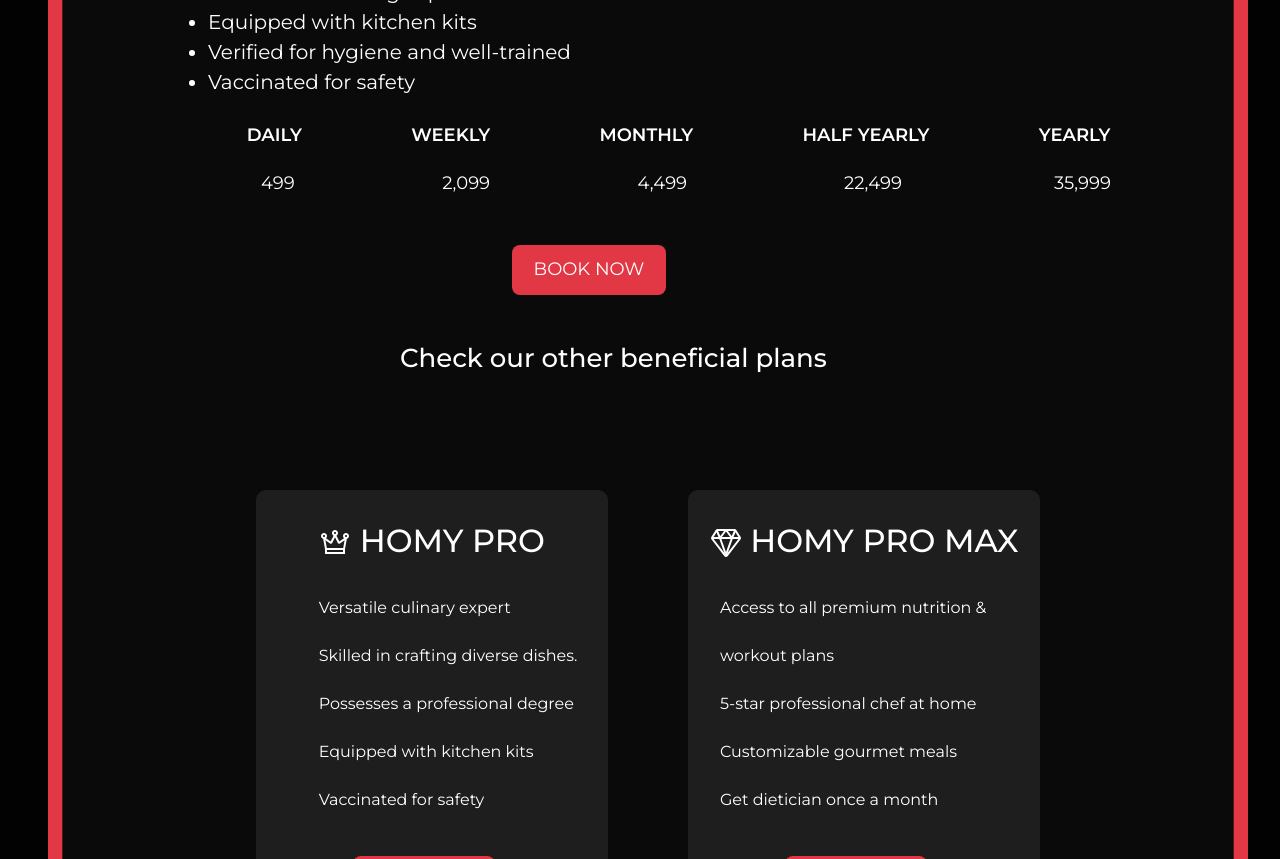
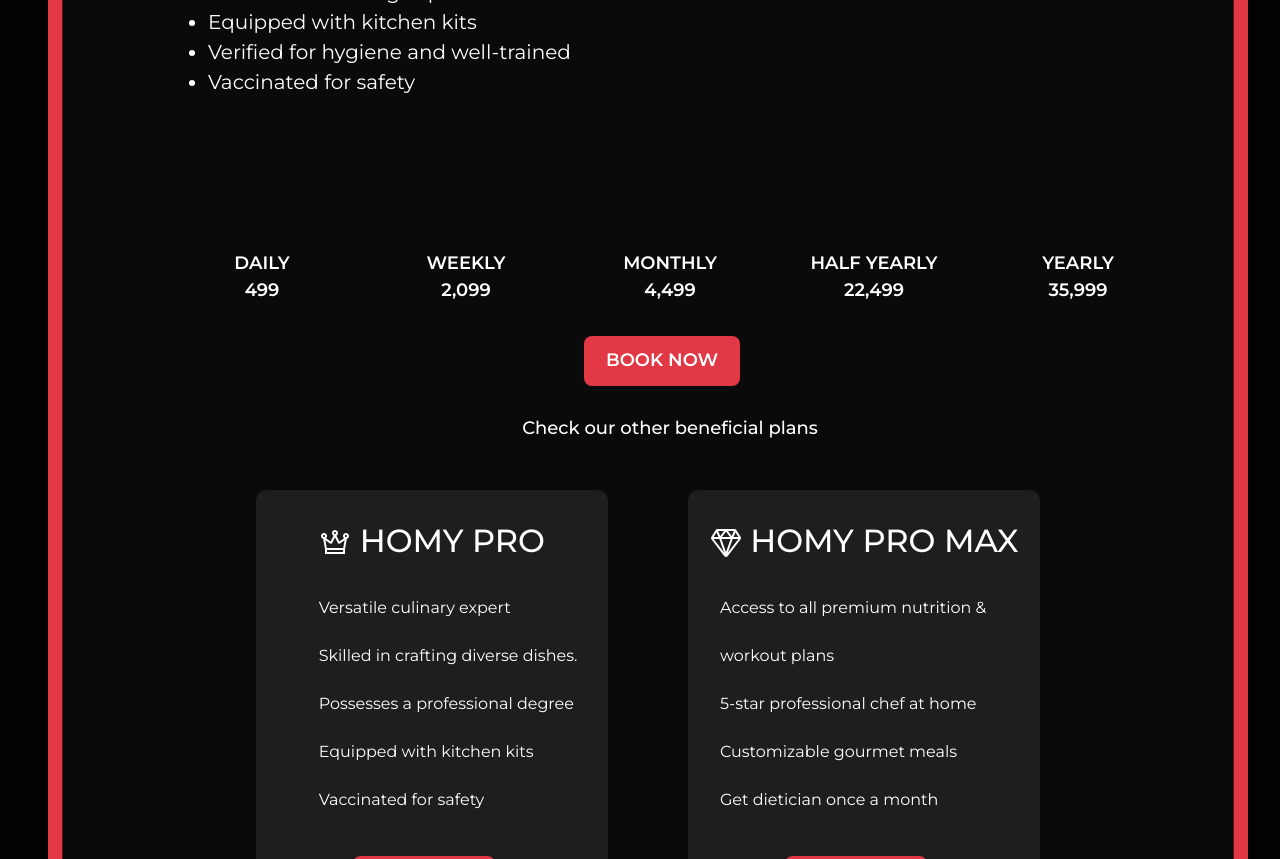
Before and after one commit to vanshika8750/The-Homy, a React (Vite) app: page /homy in a window 1280 px wide. Shown: the part 700-1559 px from the top of the page. Built offline with nearby package versions, Linux system fonts and the light colour scheme.

Commit message:
new pricing element

```diff
--- a/src/Pages/Homy/Homy.css
+++ b/src/Pages/Homy/Homy.css
@@ -9,7 +9,7 @@
 	margin-left: 5rem;
 	top: 0;
 }
-.desktopviewh{
+.desktopviewh {
 	display: block;
 }
 .midviewkkh {
@@ -35,11 +35,14 @@
 }
 
 .KitchenKing-homy-Heading {
+	width: 100%;
 	position: absolute;
 	padding-top: 0rem;
 	top: 6.5rem;
-	margin-left: 36rem;
-
+	left: 0;
+	display: flex;
+	justify-content: center;
+	align-items: center;
 }
 .KitchenKing-homy-Heading h1 {
 	color: #fff;
@@ -119,6 +122,9 @@
 	margin: 0px;
 	text-align: left;
 	font-weight: 600;
+	display: flex;
+	align-items: center;
+	flex-direction: column;
 }
 .KitchenKing-homy-price ul {
 	display: flex;
@@ -145,14 +151,14 @@
 	top: 27rem;
 	/* left: 20rem; */
 	display: flex;
-		width: 100vw;
-		left: 0;
-		align-items: center;
-		justify-content: center;
+	width: 100%;
+	left: 0;
+	align-items: center;
+	justify-content: center;
 }
 .KitchenKing-homy-card {
 	padding-top: 2rem;
-	margin-top: 1rem;
+	margin-top: -1rem;
 	border-radius: 10px;
 	display: flex;
 	align-items: center;
@@ -175,8 +181,9 @@
 .book-btn {
 	margin-top: 2rem;
 }
-.book-now-btn {
-	margin-left: 33.3rem;
+.book-now-btnh {
+	margin-left: 0rem;
+	margin-bottom: 2rem;
 	margin-top: 2rem;
 }
 
@@ -196,7 +203,7 @@
 	.mobileview {
 		display: block !important;
 	}
-	.midviewkkh{
+	.midviewkkh {
 		display: none;
 	}
 
@@ -238,19 +245,21 @@
 		margin-top: 2rem;
 	}
 	.KitchenKing-homy-Heading {
-		margin-left: 1rem;
+		/* margin-left: 1rem; */
 		margin-top: 0rem;
 	}
 	.KitchenKing-homy-Heading h1 {
 		font-size: 28px;
 	}
-	.book-now-btn {
-		margin-top: 1rem;
-		margin-left: 0rem !important ;
+	.book-now-btnh
+ {
+	margin-left: 0rem;
+	margin-bottom: 2rem;
+	margin-top: 2rem;
 	}
 
 	.KitchenKing-homy-cards {
-		top: -50rem;
+		top: -55rem;
 		left: -1rem;
 		flex-direction: column;
 	}
@@ -283,10 +292,9 @@
 		margin-left: -2rem;
 	}
 
-
 	.KitchenKing-homy-Heading {
 		left: 0;
-		width: 100vw;
+		width: 100%;
 		margin: -1rem auto;
 		text-align: center;
 	}
@@ -315,15 +323,16 @@
 	}
 	.KitchenKing-homy-features {
 		font-size: 12px;
-
 	}
 	.KitchenKing-homy-price {
 		margin-top: 2rem;
 		font-size: 18px;
-		left:3rem;
+		left: 3rem;
 	}
-	.book-now-btn {
-		margin-left: 22rem !important;
+	.book-now-btnh
+ {margin-left: 0rem;
+	margin-bottom: 2rem;
+	margin-top: 2rem;
 	}
 	.KitchenKing-homy-price-amount h3 {
 		font-size: 20px;
@@ -335,7 +344,7 @@
 	}
 	.KitchenKing-homy-cards {
 		display: flex;
-		width: 100vw;
+		width: 100%;
 		left: 0;
 		align-items: center;
 		justify-content: center;
@@ -344,7 +353,7 @@
 		/* left: 2rem; */
 	}
 	.KitchenKing-homy-card {
-		width:20rem ;
+		width: 20rem;
 		height: 18rem;
 		/* margin-top: -5rem; */
 	}
@@ -359,7 +368,6 @@
 		height: 2.5rem;
 		left: 0rem;
 	}
-
 }
 @media only screen and (min-width: 901px) and (max-width: 1080px) {
 	.KitchenKing-homy {
@@ -374,7 +382,7 @@
 
 	.KitchenKing-homy-Heading {
 		left: 0;
-		width: 100vw;
+		width: 100%;
 		margin: -1rem auto;
 
 		text-align: center;
@@ -402,17 +410,18 @@
 	.KitchenKing-homy-features {
 		left: -5rem;
 	}
-	.KitchenKing-homy-features li{
+	.KitchenKing-homy-features li {
 		font-size: 18px;
-
 	}
 	.KitchenKing-homy-price {
 		margin-top: 2rem;
 		font-size: 18px;
-		left:3rem;
+		left: 3rem;
 	}
-	.book-now-btn {
-		margin-left: 22rem !important;
+	.book-now-btnh
+ {margin-left: 0rem;
+	margin-bottom: 2rem;
+	margin-top: 2rem;
 	}
 	.KitchenKing-homy-price-amount h3 {
 		font-size: 20px;
@@ -424,7 +433,7 @@
 	}
 	.KitchenKing-homy-cards {
 		display: flex;
-		width: 100vw;
+		width: 100%;
 		left: 0;
 		align-items: center;
 		justify-content: center;
@@ -432,7 +441,7 @@
 		/* left: 2rem; */
 	}
 	.KitchenKing-homy-card {
-		max-width:35rem ;
+		max-width: 35rem;
 		height: 22rem;
 		/* margin-top: -5rem; */
 	}
@@ -446,13 +455,12 @@
 	}
 }
 @media only screen and (min-width: 1081px) and (max-width: 1280px) {
-
 	.KitchenKing-homy {
 		margin-left: -2rem;
 	}
 	.KitchenKing-homy-Heading {
 		left: 0;
-		width: 100vw;
+		width: 100%;
 		margin: -1rem auto;
 		text-align: center;
 	}
@@ -463,7 +471,7 @@
 		display: block;
 	}
 	.middle {
-		display: block!important;
+		display: block !important;
 	}
 	.KitchenKing-homy-content {
 		margin-left: 18rem;
@@ -481,12 +489,14 @@
 		left: -10rem;
 	}
 	.KitchenKing-homy-price {
-		margin-top: 2rem;
+		margin-top: 10rem;
 		font-size: 18px;
 		left: 7rem;
 	}
-	.book-now-btn {
-		margin-left: 22rem !important;
+	.book-now-btnh
+ {margin-left: 0rem;
+	margin-bottom: 2rem;
+	margin-top: 2rem;
 	}
 	.KitchenKing-homy-price-amount h3 {
 		font-size: 26px;
@@ -499,11 +509,10 @@
 	.KitchenKing-homy-cards {
 		top: 35rem;
 		display: flex;
-		width: 100vw;
+		width: 100%;
 		left: 0;
 		align-items: center;
 		justify-content: center;
-
 	}
 	.KitchenKing-homy-card {
 		height: 27rem;
--- a/src/Pages/Homy/Homy.jsx
+++ b/src/Pages/Homy/Homy.jsx
@@ -65,24 +65,35 @@
 					<img className="midviewkkh" src={KitchenKingBordermid} />
 				</div>
 				<div className="KitchenKing-homy-price">
-					<ul>
-						<li>DAILY</li>
-						<li>WEEKLY</li>
-						<li>MONTHLY</li>
-						<li>HALF YEARLY</li>
-						<li>YEARLY&nbsp;&nbsp;&nbsp;</li>
-					</ul>
-				</div>
-				<div className="KitchenKing-homy-price KitchenKing-homy-price-amount ">
-					<ul>
-						<li>499&nbsp;&nbsp;</li>
-						<li>2,099&nbsp;&nbsp;</li>
-						<li>4,499&nbsp;&nbsp;&nbsp;&nbsp;</li>
-						<li>22,499 &nbsp;&nbsp;</li>
-						<li>35,999</li>
-					</ul>
-					<div className="connect-button book-now-btn">BOOK NOW</div>
-					<h3 className="checkout-plans-homy">
+				<div className="KitchenKing-homypromax-table">
+						<div className="pricecard">
+							DAILY
+							<br />
+							<span className="red">499</span>
+						</div>
+						<div className="pricecard">
+							WEEKLY
+							<br />
+							<span className="red">2,099</span>
+						</div>
+						<div className="pricecard">
+							MONTHLY
+							<br />
+							<span className="red">4,499</span>
+						</div>
+						<div className="pricecard">
+							HALF YEARLY
+							<br />
+							<span className="red">22,499</span>
+						</div>
+						<div className="pricecard">
+							YEARLY
+							<br />
+							<span className="red">35,999</span>
+						</div>
+					</div>
+					<div className="connect-button book-now-btnh">BOOK NOW</div>
+					<h3 className="checkout-plansh">
 						Check our other beneficial plans{" "}
 					</h3>
 				</div>
--- a/src/Pages/HomyPro/HomyPro.css
+++ b/src/Pages/HomyPro/HomyPro.css
@@ -35,7 +35,7 @@
 }
 
 .KitchenKing-homypro-Heading {
-	width: 95vw;
+	width: 100%;
 	position: absolute;
 	padding-top: 0rem;
 	top: 6.5rem;
@@ -49,7 +49,8 @@
 .KitchenKing-homypro-Heading h1 {
 	color: #fff;
 	font-family: Montserrat;
-	font-size: 60px;
+	font-size: 40px;
+	margin-left: 2rem;
 	font-style: normal;
 	font-weight: 400;
 	line-height: 100%; /* 69.36px */
@@ -88,6 +89,34 @@
 	flex-direction: column;
 	margin-left: 5rem;
 	top: 0;
+}.KitchenKing-homypromax-table {
+	width: 100%;
+	height: max-content;
+	/* border: 2px solid #e23744; */
+	display: flex;
+	flex-direction: row;
+	justify-content: space-around;
+}
+.KitchenKing-homypromax-table:hover {
+	transition: 0.5s ease-in-out;
+}
+.pricecard {
+	text-align: center;
+	width: 15%;
+	gap: 1rem;
+	/* border: 2px solid white; */
+}
+.pricecard:hover {
+	/* background-color: #dddddd; */
+	/* color: black; */
+	transition: 0.4s ease-in-out;
+	border: 1px solid #fff;
+	transform: scale(1.1);
+}
+.pricecard:hover .red {
+	transition: 0.5s ease-in-out;
+
+	color: #e23744;
 }
 .KitchenKing-homypro-lower-background img {
 	max-width: 100% !important;
@@ -119,6 +148,10 @@
 	font-family: Montserrat;
 	z-index: 3;
 	position: absolute;
+	display: flex;
+	flex-direction: column;
+	justify-content: center;
+	align-items: center;
 	top: 5rem;
 	left: 3rem;
 	margin: 0px;
@@ -150,7 +183,7 @@
 	top: 27rem;
 	/* left: 20rem; */
 	display: flex;
-		width: 100vw;
+		width: 100%;
 		left: 0;
 		align-items: center;
 		justify-content: center;
@@ -180,8 +213,8 @@
 .book-btn {
 	margin-top: 2rem;
 }
-.book-now-btn {
-	margin-left: 33.3rem;
+.book-now-btnh {
+	/* margin-left: 33.3rem; */
 	margin-top: 2rem;
 }
 
@@ -207,10 +240,10 @@
 	.KitchenKing-homypro-Heading {
 		width: auto;
 		top: 5rem;
-		left: 2rem;
+		left: 0rem;
 	}
 	.KitchenKing-Heading h1 {
-		margin-left: 1rem;
+		/* margin-left: 1rem; */
 		font-size: 28px;
 	}
 	.KitchenKing-homypro-content {
@@ -257,13 +290,13 @@
 	.KitchenKing-homypro-Heading h1 {
 		font-size: 28px;
 	}
-	.book-now-btn {
+	.book-now-btnh {
 		margin-top: 1rem;
 		margin-left: 0rem !important ;
 	}
 
 	.KitchenKing-homypro-cards {
-		top: -50rem;
+		top: -55rem;
 		left: -1rem;
 		flex-direction: column;
 	}
@@ -299,7 +332,7 @@
 
 	.KitchenKing-homypro-Heading {
 		left: 0;
-		width: 100vw;
+		width: 100%;;
 		margin: -1rem auto;
 		text-align: center;
 	}
@@ -335,8 +368,10 @@
 		font-size: 18px;
 		left:3rem;
 	}
-	.book-now-btn {
-		margin-left: 22rem !important;
+	.book-now-btnh {
+		margin-left: 0rem;
+		margin-bottom: 2rem;
+		margin-top: 2rem;
 	}
 	.KitchenKing-homypro-price-amount h3 {
 		font-size: 20px;
@@ -348,7 +383,7 @@
 	}
 	.KitchenKing-homypro-cards {
 		display: flex;
-		width: 100vw;
+		width: 100%;;
 		left: 0;
 		align-items: center;
 		justify-content: center;
@@ -387,7 +422,7 @@
 
 	.KitchenKing-homypro-Heading {
 		left: 0;
-		width: 100vw;
+		width: 100%;;
 		margin: -1rem auto;
 
 		text-align: center;
@@ -424,8 +459,10 @@
 		font-size: 18px;
 		left:3rem;
 	}
-	.book-now-btn {
-		margin-left: 22rem !important;
+	.book-now-btnh {
+		margin-left: 0rem;
+		margin-bottom: 2rem;
+		margin-top: 2rem;
 	}
 	.KitchenKing-homypro-price-amount h3 {
 		font-size: 20px;
@@ -437,7 +474,7 @@
 	}
 	.KitchenKing-homypro-cards {
 		display: flex;
-		width: 100vw;
+		width: 100%;;
 		left: 0;
 		align-items: center;
 		justify-content: center;
@@ -465,7 +502,7 @@
 	}
 	.KitchenKing-homypro-Heading {
 		left: 0;
-		width: 100vw;
+		width: 100%;;
 		margin: -1rem auto;
 		text-align: center;
 	}
@@ -494,12 +531,14 @@
 		left: -10rem;
 	}
 	.KitchenKing-homypro-price {
-		margin-top: 2rem;
+		margin-top: 10rem;
 		font-size: 18px;
 		left: 7rem;
 	}
-	.book-now-btn {
-		margin-left: 22rem !important;
+	.book-now-btnh {
+		margin-left: 0rem;
+		margin-bottom: 2rem;
+		margin-top: 2rem;
 	}
 	.KitchenKing-homypro-price-amount h3 {
 		font-size: 26px;
@@ -512,7 +551,7 @@
 	.KitchenKing-homypro-cards {
 		top: 35rem;
 		display: flex;
-		width: 100vw;
+		width: 100%;
 		left: 0;
 		align-items: center;
 		justify-content: center;
--- a/src/Pages/HomyPro/HomyPro.jsx
+++ b/src/Pages/HomyPro/HomyPro.jsx
@@ -65,24 +65,35 @@
 					<img className="midviewkkh" src={KitchenKingBordermid} />
 				</div>
 				<div className="KitchenKing-homypro-price">
-					<ul>
-						<li>DAILY</li>
-						<li>WEEKLY</li>
-						<li>MONTHLY</li>
-						<li>HALF YEARLY</li>
-						<li>YEARLY&nbsp;&nbsp;&nbsp;</li>
-					</ul>
-				</div>
-				<div className="KitchenKing-homypro-price KitchenKing-homypro-price-amount ">
-					<ul>
-						<li>499&nbsp;&nbsp;</li>
-						<li>2,099&nbsp;&nbsp;</li>
-						<li>4,499&nbsp;&nbsp;&nbsp;&nbsp;</li>
-						<li>22,499 &nbsp;&nbsp;</li>
-						<li>35,999</li>
-					</ul>
-					<div className="connect-button book-now-btn">BOOK NOW</div>
-					<h3 className="checkout-plans">
+				<div className="KitchenKing-homypromax-table">
+						<div className="pricecard">
+							DAILY
+							<br />
+							<span className="red">499</span>
+						</div>
+						<div className="pricecard">
+							WEEKLY
+							<br />
+							<span className="red">2,099</span>
+						</div>
+						<div className="pricecard">
+							MONTHLY
+							<br />
+							<span className="red">4,499</span>
+						</div>
+						<div className="pricecard">
+							HALF YEARLY
+							<br />
+							<span className="red">22,499</span>
+						</div>
+						<div className="pricecard">
+							YEARLY
+							<br />
+							<span className="red">35,999</span>
+						</div>
+					</div>
+					<div className="connect-button book-now-btnh">BOOK NOW</div>
+					<h3 className="checkout-plansh">
 						Check our other beneficial plans{" "}
 					</h3>
 				</div>
--- a/src/Pages/HomyProMax/HomyProMax.css
+++ b/src/Pages/HomyProMax/HomyProMax.css
@@ -30,16 +30,14 @@
 	);
 }
 .KitchenKing-homypromax-Heading {
-	width: 95vw;
+	width: 100%;
 	position: absolute;
 	padding-top: 0rem;
 	top: 6.5rem;
 	left: 0;
-	margin-left: 0rem;
 	display: flex;
 	justify-content: center;
 	align-items: center;
-
 }
 .KitchenKing-homypromax-upper-background img {
 	max-width: 100%;
@@ -49,8 +47,8 @@
 .KitchenKing-homypromax-Heading h1 {
 	color: #fff;
 	font-family: Montserrat;
-	font-size: 48px;
-	margin-left:2rem;
+	font-size: 40px;
+	margin-left: 2rem;
 	font-style: normal;
 	font-weight: 400;
 	line-height: 100%; /* 69.36px */
@@ -95,10 +93,38 @@
 
 	/* display: block; */
 }
+.KitchenKing-homypromax-table {
+	width: 100%;
+	height: max-content;
+	/* border: 2px solid #e23744; */
+	display: flex;
+	flex-direction: row;
+	justify-content: space-around;
+}
+.KitchenKing-homypromax-table:hover {
+	transition: 0.5s ease-in-out;
+}
+.pricecard {
+	text-align: center;
+	width: 15%;
+	gap: 1rem;
+	/* border: 2px solid white; */
+}
+.pricecard:hover {
+	/* background-color: #dddddd; */
+	/* color: black; */
+	transition: 0.4s ease-in-out;
+	border: 1px solid #fff;
+	transform: scale(1.1);
+}
+.pricecard:hover .red {
+	transition: 0.5s ease-in-out;
+
+	color: #e23744;
+}
 
 .KitchenKing-homypromax-lower-background {
 	max-width: 100% !important;
-
 	max-width: 100%;
 	background-color: rgb(11, 10, 10);
 	position: relative;
@@ -114,6 +140,7 @@
 	text-align: left;
 }
 .KitchenKing-homypromax-price {
+	/* border: 2px solid blue; */
 	width: 85%;
 	font-size: 24px;
 	color: #ffffff;
@@ -125,6 +152,9 @@
 	margin: 0px;
 	text-align: left;
 	font-weight: 600;
+	display: flex;
+	align-items: center;
+	flex-direction: column;
 }
 .KitchenKing-homypromax-price ul {
 	display: flex;
@@ -151,14 +181,14 @@
 	top: 27rem;
 	/* left: 20rem; */
 	display: flex;
-	width: 100vw;
+	width: 100%;
 	left: 0;
 	align-items: center;
 	justify-content: center;
 }
 .KitchenKing-homypromax-card {
 	padding-top: 2rem;
-	margin-top: 1rem;
+	margin-top: -1rem;
 	border-radius: 10px;
 	display: flex;
 	align-items: center;
@@ -181,8 +211,9 @@
 .book-btn {
 	margin-top: 0rem !important;
 }
-.book-now-btn {
-	margin-left: 33.3rem;
+.book-now-btnh {
+	margin-left: 0rem;
+	margin-bottom: 2rem;
 	margin-top: 2rem;
 }
 
@@ -205,7 +236,16 @@
 	.midviewkkh {
 		display: none;
 	}
+	.KitchenKing-homypromax-table {
+		flex-direction: column;
+		margin-left: -4rem;
 
+		align-items: center;
+	}
+	.pricecard {
+		width: 100%;
+		margin-bottom: 1rem;
+	}
 	.KitchenKing-homypromax-content {
 		font-size: 14px;
 		text-align: left;
@@ -221,7 +261,7 @@
 	.KitchenKing-homypromax-price {
 		top: -90rem;
 		font-size: 18px;
-		left: 2rem;
+		left: 0rem;
 		/* text-align: center; */
 	}
 	.KitchenKing-homypromax-Heading {
@@ -238,6 +278,10 @@
 	.KitchenKing-homypromaximg {
 		top: 4rem;
 	}
+
+	/* .KitchenKingimg{
+		height: auto;
+	} */
 	.KitchenKing-homypromax-price-amount h3 {
 		margin-top: 3rem;
 		font-size: 22px;
@@ -256,13 +300,13 @@
 	.KitchenKing-homypromax-Heading h1 {
 		font-size: 28px;
 	}
-	.book-now-btn {
+	.book-now-btnh {
 		margin-top: 1rem;
 		margin-left: 0rem !important ;
 	}
 
 	.KitchenKing-homypromax-cards {
-		top: -50rem;
+		top: -55rem;
 		left: -1rem;
 		flex-direction: column;
 	}
@@ -279,9 +323,10 @@
 	.KitchenKing-homypromax {
 		height: 250vh;
 	}
-	.checkout-plans-homy {
+	.checkout-plansh  {
 		font-size: 18px;
-		margin-left: -2rem !important;
+		text-align: center;
+		/* margin-left: -2rem !important; */
 	}
 }
 @media only screen and (min-width: 601px) and (max-width: 900px) {
@@ -297,12 +342,12 @@
 
 	.KitchenKing-homypromax-Heading {
 		left: 0;
-		width: 100vw;
+		width: 100%;
 		margin: -1rem auto;
 		text-align: center;
 	}
 	.KitchenKing-homypromax-Heading h1 {
-		font-size: 48px;
+		font-size: 24px;
 	}
 	.middle {
 		display: none;
@@ -316,7 +361,7 @@
 		font-size: 14px;
 	}
 	.KitchenKing-homypromaximg img {
-		width: 95%;
+		width: 94.5%;
 		margin-top: -2.2rem;
 		display: block;
 		margin-left: 0.5rem;
@@ -332,20 +377,23 @@
 		font-size: 18px;
 		left: 3rem;
 	}
-	.book-now-btn {
-		margin-left: 22rem !important;
+	.book-now-btnh {
+		margin-left: 0rem;
+		margin-bottom: 2rem;
+		margin-top: 2rem;
 	}
 	.KitchenKing-homypromax-price-amount h3 {
 		font-size: 20px;
 		margin-left: 7rem !important;
 	}
-	.checkout-plans {
-		font-size: 12px;
-		margin-left: 18rem !important;
+	.checkout-plansh {
+		font-size: 18px;
+		margin-left: 0rem !important;
 	}
 	.KitchenKing-homypromax-cards {
+
 		display: flex;
-		width: 100vw;
+		width: 100%;
 		left: 0;
 		align-items: center;
 		justify-content: center;
@@ -383,13 +431,13 @@
 
 	.KitchenKing-homypromax-Heading {
 		left: 0;
-		width: 100vw;
+		width: 100%;
 		margin: -1rem auto;
 
 		text-align: center;
 	}
 	.KitchenKing-homypromax-Heading h1 {
-		font-size: 48px;
+		font-size: 38px;
 	}
 	.middle {
 		display: none;
@@ -419,20 +467,22 @@
 		font-size: 18px;
 		left: 3rem;
 	}
-	.book-now-btn {
-		margin-left: 22rem !important;
+	.book-now-btnh {
+		margin-left: 0rem;
+		margin-bottom: 2rem;
+		margin-top: 2rem;
 	}
 	.KitchenKing-homypromax-price-amount h3 {
 		font-size: 20px;
 		margin-left: 18rem !important;
 	}
-	.checkout-plans {
-		font-size: 12px;
-		margin-left: 18rem !important;
+	.checkout-plansh {
+		font-size: 18px;
+		/* margin-left: 18rem !important; */
 	}
 	.KitchenKing-homypromax-cards {
 		display: flex;
-		width: 100vw;
+		width: 100%;
 		left: 0;
 		align-items: center;
 		justify-content: center;
@@ -459,7 +509,7 @@
 	}
 	.KitchenKing-homypromax-Heading {
 		left: 0;
-		width: 100vw;
+		width: 100%;
 		margin: -1rem auto;
 		text-align: center;
 	}
@@ -488,25 +538,28 @@
 		left: -10rem;
 	}
 	.KitchenKing-homypromax-price {
-		margin-top: 2rem;
+		margin-top: 10rem;
 		font-size: 18px;
 		left: 7rem;
 	}
-	.book-now-btn {
-		margin-left: 22rem !important;
+	.book-now-btnh {
+		/* margin-left: 22rem !important; */
+		margin-left: 0rem;
+		margin-bottom: 2rem;
+		margin-top: 2rem;
 	}
 	.KitchenKing-homypromax-price-amount h3 {
 		font-size: 26px;
 		margin-left: 15rem !important;
 	}
-	.checkout-plans {
+	.checkout-plansh {
 		font-size: 18px;
-		margin-left: 18rem !important;
+		/* margin-left: 18rem !important; */
 	}
 	.KitchenKing-homypromax-cards {
 		top: 35rem;
 		display: flex;
-		width: 100vw;
+		width: 100%;
 		left: 0;
 		align-items: center;
 		justify-content: center;
--- a/src/Pages/HomyProMax/HomyProMax.jsx
+++ b/src/Pages/HomyProMax/HomyProMax.jsx
@@ -38,7 +38,7 @@
 				</div>
 				<div className="KitchenKing-homypromax-content">
 					<p>
-					Our chefs are trained and experienced in curating
+						Our chefs are trained and experienced in curating
 						exquisite meals tailored to your preferences. Whether
 						it's a five-course gourmet experience or your favorite
 						comfort food, with a keen eye for detail, focus on
@@ -47,10 +47,12 @@
 						compromise your health!
 					</p>
 					<div className="KitchenKing-homypromax-features">
-						<p style={{ color: "red"  }}>Kitchen King</p>
+						<p style={{ color: "red" }}>Kitchen King</p>
 						<h3>Choose the plan that’s right for you </h3>
 						<ul>
-							<li>Well trained staff: 2 cleaner + 1 supervisor </li>
+							<li>
+								Well trained staff: 2 cleaner + 1 supervisor{" "}
+							</li>
 							<li>Professional & experienced </li>
 							<li>Equipped with cleaning kit </li>
 							<li>Professional & experienced</li>
@@ -65,28 +67,41 @@
 					<img className="midviewkkh" src={KitchenKingBordermid} />
 				</div>
 				<div className="KitchenKing-homypromax-price">
-					<ul>
-						<li>DAILY</li>
-						<li>WEEKLY</li>
-						<li>MONTHLY</li>
-						<li>HALF YEARLY</li>
-						<li>YEARLY&nbsp;&nbsp;&nbsp;</li>
-					</ul>
-				</div>
-				<div className="KitchenKing-homypromax-price KitchenKing-homypromax-price-amount ">
-					<ul>
-						<li>499&nbsp;&nbsp;</li>
-						<li>2,099&nbsp;&nbsp;</li>
-						<li>4,499&nbsp;&nbsp;&nbsp;&nbsp;</li>
-						<li>22,499 &nbsp;&nbsp;</li>
-						<li>35,999</li>
-					</ul>
-					<div className="connect-button book-now-btn">BOOK NOW</div>
-					<h3 className="checkout-plans">Check our other beneficial plans </h3>
+					<div className="KitchenKing-homypromax-table">
+						<div className="pricecard">
+							DAILY
+							<br />
+							<span className="red">499</span>
+						</div>
+						<div className="pricecard">
+							WEEKLY
+							<br />
+							<span className="red">2,099</span>
+						</div>
+						<div className="pricecard">
+							MONTHLY
+							<br />
+							<span className="red">4,499</span>
+						</div>
+						<div className="pricecard">
+							HALF YEARLY
+							<br />
+							<span className="red">22,499</span>
+						</div>
+						<div className="pricecard">
+							YEARLY
+							<br />
+							<span className="red">35,999</span>
+						</div>
+					</div>
+					<div className="connect-button book-now-btnh">BOOK NOW</div>
+					<h3 className="checkout-plansh">
+						Check our other beneficial plans{" "}
+					</h3>
 				</div>
 
 				<div className="KitchenKing-homypromax-cards">
-				<div className="KitchenKing-homypromax-card">
+					<div className="KitchenKing-homypromax-card">
 						<h2>
 							{" "}
 							<IoDiamondOutline /> HOMY
@@ -96,8 +111,12 @@
 								Access to all premium nutrition & workout plans
 							</li>
 							<li>5-star professional chef at home</li>
-							<li className="middle">Customizable gourmet meals</li>
-							<li className="middle">Get dietician once a month</li>
+							<li className="middle">
+								Customizable gourmet meals
+							</li>
+							<li className="middle">
+								Get dietician once a month
+							</li>
 						</ul>
 						<Link to="/homy">
 							<div className="connect-button book-btn">
```
Also changed, not shown: src/Pages/KitchenKing/KitchenKing.css (+30 -24 lines).
